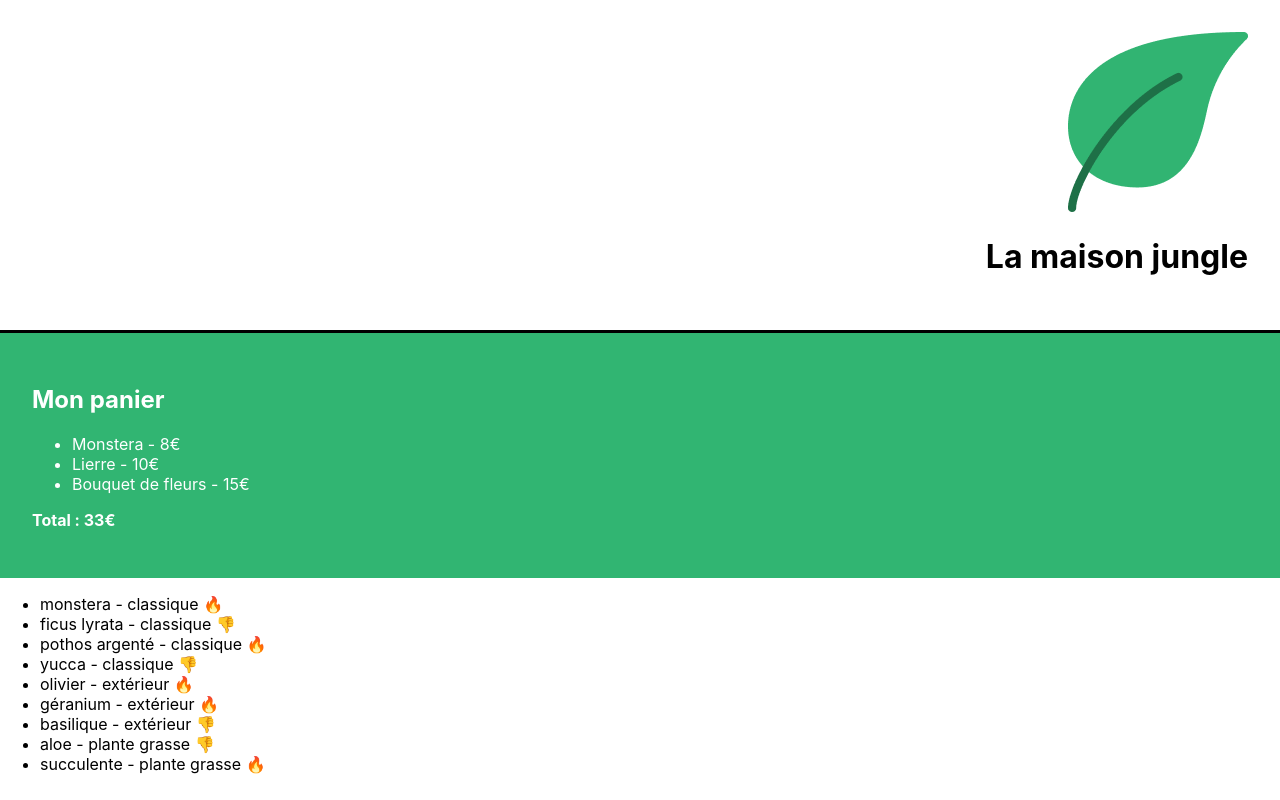
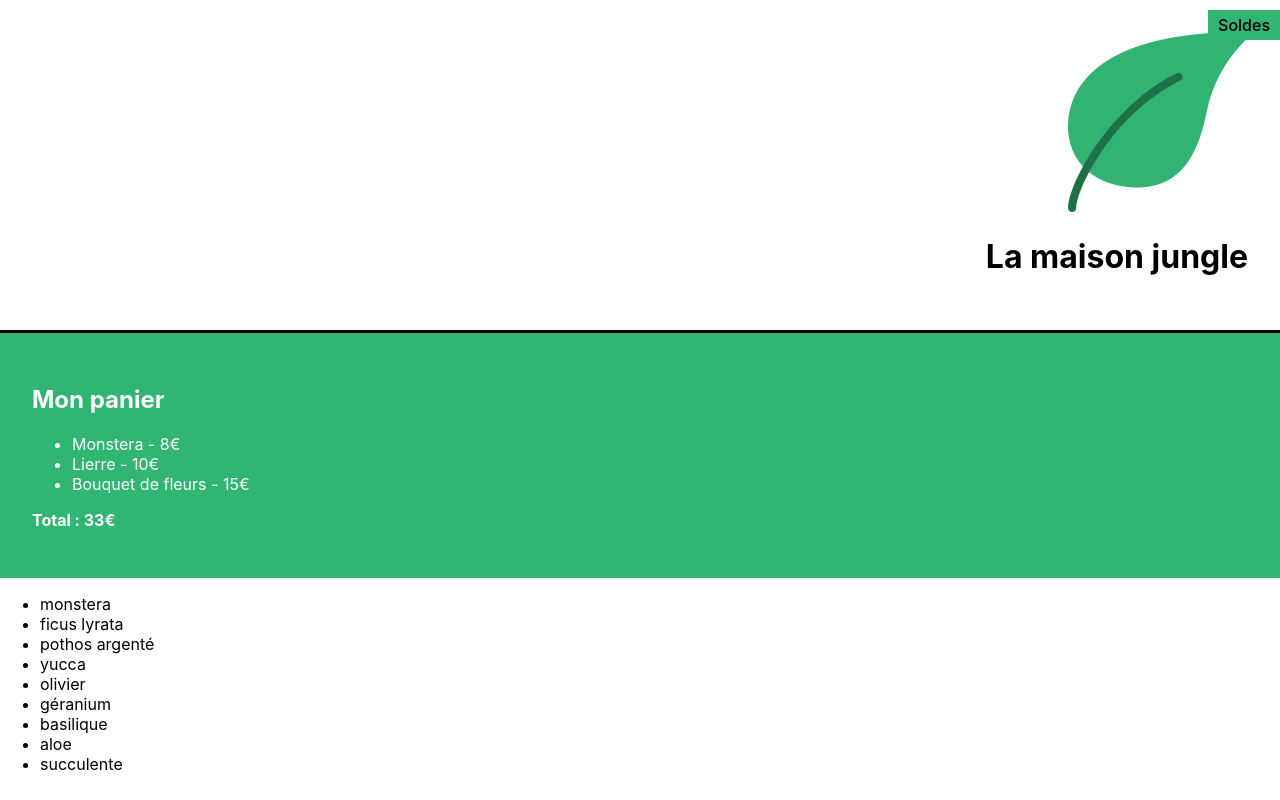
Before and after one commit to matteorlt/la-maison-jungle, a React (Create React App) app: page / in a window 1280 px wide. Built offline with nearby package versions, Linux system fonts and the light colour scheme.

Commit message:
style: add styling to ShoppingList component

```diff
--- a/src/components/ShoppingList.js
+++ b/src/components/ShoppingList.js
@@ -1,13 +1,13 @@
 import {plantList} from '../datas/plantList.js';
-
+import '../styles/ShoppingList.css'
 
 function ShoppingList() {
 	return (
 		<ul>
 			{plantList.map((plant) => (
 				<li key={plant.id}>
-					{plant.name} - {plant.category} {' '}
-					{plant.isBestSale ? <span>🔥</span> : <span>👎</span>}
+					{plant.name} {' '}
+					{plant.isSpecialOffer && <div className='lmj-sales'>Soldes</div>}
 				</li>
 			))}
 		</ul>
--- a/src/datas/plantList.js
+++ b/src/datas/plantList.js
@@ -2,55 +2,49 @@
 	{
 		name: 'monstera',
 		category: 'classique',
-		id: '1ed',
-		isBestSale: true
+		id: '1ed'
 	},
 	{
 		name: 'ficus lyrata',
 		category: 'classique',
-		id: '2ab',
-		isBestSale: false
+		id: '2ab'
 	},
 	{
 		name: 'pothos argenté',
 		category: 'classique',
 		id: '3sd',
-		isBestSale: true
+		isSpecialOffer: true
 	},
 	{
 		name: 'yucca',
 		category: 'classique',
-		id: '4kk',
-		isBestSale: false
+		id: '4kk'
 	},
 	{
 		name: 'olivier',
 		category: 'extérieur',
-		id: '5pl',
-		isBestSale: true
+		id: '5pl'
 	},
 	{
 		name: 'géranium',
 		category: 'extérieur',
-		id: '6uo',
-		isBestSale: true
+		id: '6uo'
 	},
 	{
 		name: 'basilique',
 		category: 'extérieur',
 		id: '7ie',
-		isBestSale: false
+		isSpecialOffer: true
 	},
 	{
 		name: 'aloe',
 		category: 'plante grasse',
 		id: '8fp',
-		isBestSale: false
+		isSpecialOffer: true
 	},
 	{
 		name: 'succulente',
 		category: 'plante grasse',
-		id: '9vn',
-		isBestSale: true
+		id: '9vn'
 	}
 ]
--- /dev/null
+++ b/src/styles/ShoppingList.css
@@ -0,0 +1,30 @@
+.lmj-plant-list {
+	list-style-type: none;
+	padding: 32px;
+	display: flex;
+	flex-wrap: wrap;
+	max-width: 800px;
+}
+
+.lmj-plant-item {
+	border: solid 2px black;
+	border-radius: 10px;
+	height: 150px;
+	width: 150px;
+	margin: 10px;
+	display: flex;
+	align-items: center;
+	justify-content: center;
+	flex-direction: column;
+	position: relative;
+}
+
+.lmj-sales {
+	position: absolute;
+	right: 0px;
+	top: 10px;
+	font-weight: 500;
+	color: rgb(0, 0, 0);
+	padding: 5px 10px;
+	background-color: #31b572;
+}
```
Also changed, not shown: 1 other file (tests, documents, lock files or other folders).
